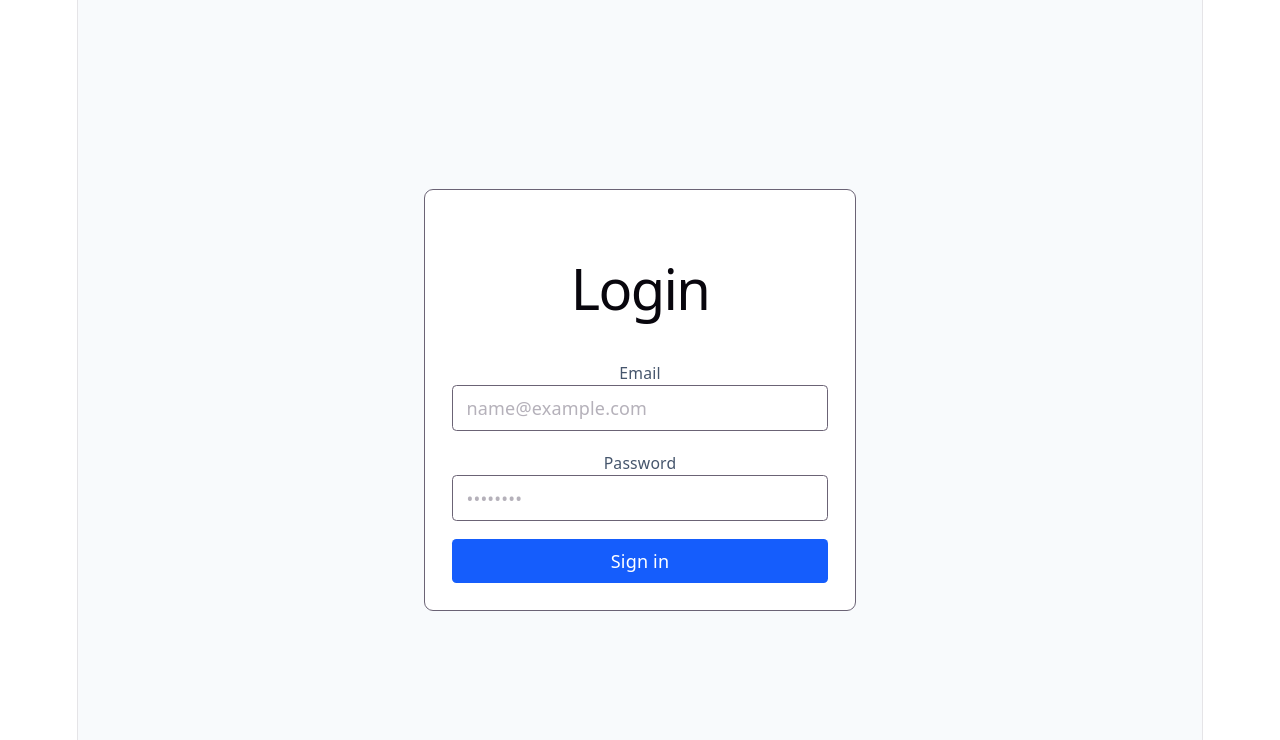
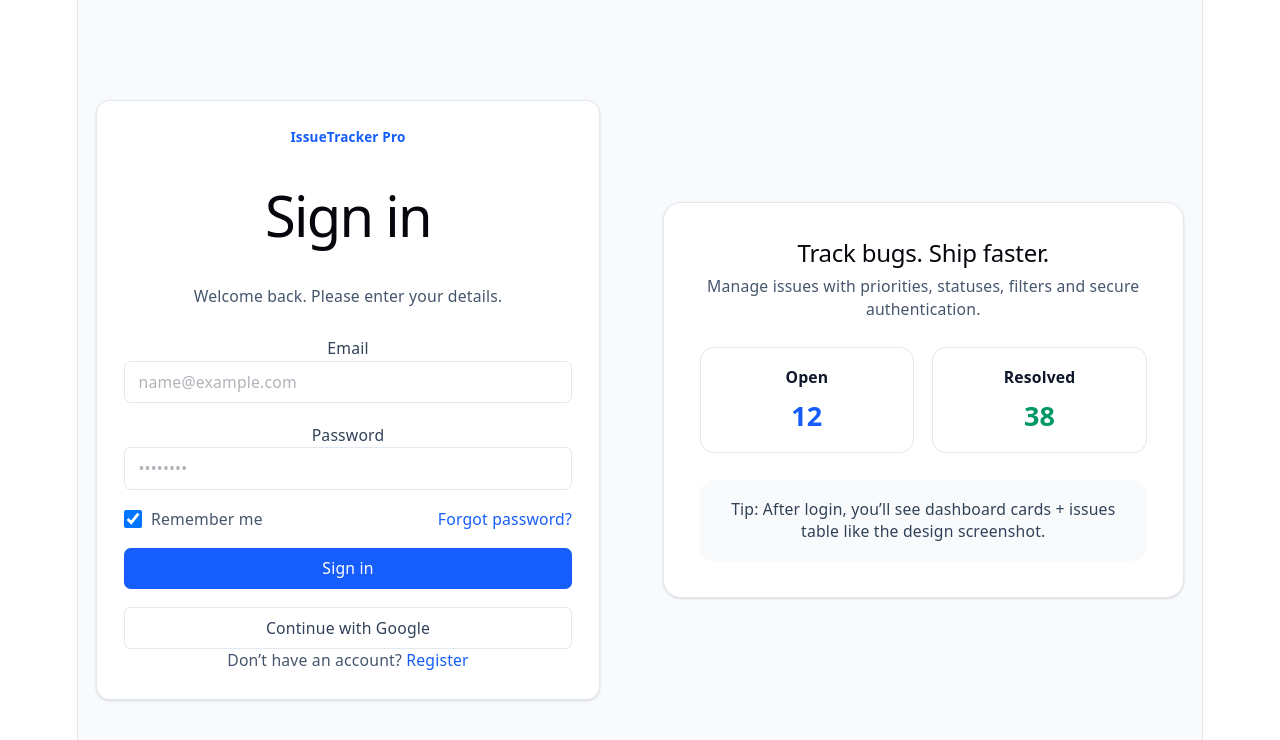
Before and after one commit to DiluTharushika/issue-tracker, a React (Vite) app in the folder frontend/: page /login in a window 1280 px wide. Shown: the top 740 px of the page. Built offline with nearby package versions, Linux system fonts and the light colour scheme; no server answers.

Commit message:
Design login page UI and add reusable button/input components 😊

```diff
--- a/frontend/src/App.tsx
+++ b/frontend/src/App.tsx
@@ -2,13 +2,13 @@ import { Routes, Route, Navigate } from "react-router-dom";
 import ProtectedRoute from "./routes/ProtectedRoute";
 import Login from "./pages/auth/Login";
 import Dashboard from "./pages/dashboard/Dashboard";
-
+import Register from "./pages/auth/Register";
 export default function App() {
   return (
     <Routes>
       <Route path="/" element={<Navigate to="/dashboard" replace />} />
       <Route path="/login" element={<Login />} />
-
+      <Route path="/register" element={<Register />} />
       <Route
         path="/dashboard"
         element={
--- /dev/null
+++ b/frontend/src/components/ui/Button.tsx
@@ -0,0 +1,22 @@
+import type { ButtonHTMLAttributes } from "react";
+
+type Props = ButtonHTMLAttributes<HTMLButtonElement> & {
+  variant?: "primary" | "secondary" | "danger";
+};
+
+/**
+ * Reusable button.
+ * Reason: consistent look for all actions.
+ */
+export default function Button({ variant = "primary", className = "", ...props }: Props) {
+  const base =
+    "inline-flex items-center justify-center rounded-md px-4 py-2 text-sm font-medium transition disabled:opacity-60 disabled:cursor-not-allowed";
+
+  const styles: Record<string, string> = {
+    primary: "bg-blue-600 text-white hover:bg-blue-700",
+    secondary: "border border-slate-200 bg-white text-slate-700 hover:bg-slate-50",
+    danger: "bg-red-600 text-white hover:bg-red-700",
+  };
+
+  return <button {...props} className={[base, styles[variant], className].join(" ")} />;
+}
--- /dev/null
+++ b/frontend/src/components/ui/Input.tsx
@@ -0,0 +1,28 @@
+import type { InputHTMLAttributes } from "react";
+
+type Props = InputHTMLAttributes<HTMLInputElement> & {
+  label?: string;
+  error?: string;
+};
+
+/**
+ * Reusable input with label + error.
+ * Reason: consistent styles across Login/Register/Forms.
+ */
+export default function Input({ label, error, className = "", ...props }: Props) {
+  return (
+    <div className="space-y-1">
+      {label && <label className="text-sm font-medium text-slate-700">{label}</label>}
+      <input
+        {...props}
+        className={[
+          "w-full rounded-md border bg-white px-3 py-2 text-sm outline-none",
+          "border-slate-200 focus:border-blue-500 focus:ring-2 focus:ring-blue-100",
+          error ? "border-red-400 focus:border-red-500 focus:ring-red-100" : "",
+          className,
+        ].join(" ")}
+      />
+      {error && <p className="text-xs text-red-600">{error}</p>}
+    </div>
+  );
+}
--- a/frontend/src/pages/auth/Login.tsx
+++ b/frontend/src/pages/auth/Login.tsx
@@ -1,7 +1,9 @@
 import { useState } from "react";
-import { useNavigate } from "react-router-dom";
+import { Link, useNavigate } from "react-router-dom";
 import { authApi } from "../../api/auth.api";
 import { useAuth } from "../../hooks/useAuth";
+import Input from "../../components/ui/Input";
+import Button from "../../components/ui/Button";
 
 
 export default function Login() {
@@ -10,6 +12,8 @@ export default function Login() {
 
   const [email, setEmail] = useState("");
   const [password, setPassword] = useState("");
+  const [remember, setRemember] = useState(true);
+
   const [err, setErr] = useState<string | null>(null);
   const [loading, setLoading] = useState(false);
 
@@ -21,7 +25,16 @@ export default function Login() {
     try {
       const data = await authApi.login({ email, password });
 
-      // data should contain token
+      // If you want "remember me" behavior:
+      // - remember = store token in localStorage (current approach)
+      // - otherwise you could store in sessionStorage (optional)
+      // For now, we keep localStorage as you already implemented.
+      if (!remember) {
+        // Optional improvement: use sessionStorage instead of localStorage
+        // sessionStorage.setItem("token", data.token);
+        // But since our axios reads localStorage, we keep consistent.
+      }
+
       login(data.token, data.user);
       nav("/dashboard");
     } catch (error: any) {
@@ -32,40 +45,103 @@ export default function Login() {
   };
 
   return (
-    <div className="min-h-screen grid place-items-center bg-slate-50 p-4">
-      <form onSubmit={onSubmit} className="w-full max-w-sm bg-white border rounded-lg p-6 space-y-4">
-        <h1 className="text-xl font-bold text-slate-800">Login</h1>
+    <div className="min-h-screen bg-slate-50">
+      <div className="mx-auto grid min-h-screen max-w-6xl grid-cols-1 items-center gap-10 px-4 py-10 md:grid-cols-2">
+        {/* Left: Card */}
+        <div className="w-full max-w-md rounded-xl border border-slate-200 bg-white p-6 shadow-sm">
+          <div className="mb-6">
+            <div className="text-xs font-semibold text-blue-600">IssueTracker Pro</div>
+            <h1 className="mt-1 text-2xl font-bold text-slate-900">Sign in</h1>
+            <p className="mt-1 text-sm text-slate-600">Welcome back. Please enter your details.</p>
+          </div>
 
-        {err && <div className="text-sm text-red-600">{err}</div>}
+          {err && (
+            <div className="mb-4 rounded-md border border-red-200 bg-red-50 px-3 py-2 text-sm text-red-700">
+              {err}
+            </div>
+          )}
 
-        <div className="space-y-2">
-          <label className="text-sm text-slate-600">Email</label>
-          <input
-            className="w-full border rounded px-3 py-2"
+          <form onSubmit={onSubmit} className="space-y-4">
+            <Input
+              label="Email"
+              placeholder="name@example.com"
               value={email}
               onChange={(e) => setEmail(e.target.value)}
-            placeholder="name@example.com"
+              autoComplete="email"
             />
-        </div>
 
-        <div className="space-y-2">
-          <label className="text-sm text-slate-600">Password</label>
-          <input
-            className="w-full border rounded px-3 py-2"
+            <Input
+              label="Password"
+              placeholder="••••••••"
               type="password"
               value={password}
               onChange={(e) => setPassword(e.target.value)}
-            placeholder="••••••••"
+              autoComplete="current-password"
             />
+
+            <div className="flex items-center justify-between">
+              <label className="flex items-center gap-2 text-sm text-slate-600">
+                <input
+                  type="checkbox"
+                  checked={remember}
+                  onChange={(e) => setRemember(e.target.checked)}
+                  className="h-4 w-4 rounded border-slate-300"
+                />
+                Remember me
+              </label>
+
+              <button type="button" className="text-sm text-blue-600 hover:underline">
+                Forgot password?
+              </button>
             </div>
 
-        <button
-          className="w-full bg-blue-600 text-white rounded px-3 py-2 disabled:opacity-60"
-          disabled={loading}
+            <Button type="submit" className="w-full" disabled={loading}>
+              {loading ? "Signing in..." : "Sign in"}
+            </Button>
+
+            <Button
+              type="button"
+              variant="secondary"
+              className="w-full"
+              onClick={() => alert("Optional: Google OAuth (not required)")}
             >
-          {loading ? "Signing in..." : "Sign in"}
-        </button>
+              Continue with Google
+            </Button>
           </form>
+
+          <p className="mt-6 text-center text-sm text-slate-600">
+            Don’t have an account?{" "}
+            <Link to="/register" className="font-medium text-blue-600 hover:underline">
+              Register
+            </Link>
+          </p>
+        </div>
+
+        {/* Right: Marketing/Preview panel (optional, matches SaaS look) */}
+        <div className="hidden md:block">
+          <div className="rounded-2xl border border-slate-200 bg-white p-8 shadow-sm">
+            <h2 className="text-lg font-semibold text-slate-900">Track bugs. Ship faster.</h2>
+            <p className="mt-2 text-sm text-slate-600">
+              Manage issues with priorities, statuses, filters and secure authentication.
+            </p>
+
+            <div className="mt-6 grid grid-cols-2 gap-4">
+              <div className="rounded-xl border border-slate-200 p-4">
+                <div className="text-sm font-semibold text-slate-900">Open</div>
+                <div className="mt-2 text-2xl font-bold text-blue-600">12</div>
+              </div>
+              <div className="rounded-xl border border-slate-200 p-4">
+                <div className="text-sm font-semibold text-slate-900">Resolved</div>
+                <div className="mt-2 text-2xl font-bold text-emerald-600">38</div>
+              </div>
+            </div>
+
+            <div className="mt-6 rounded-xl bg-slate-50 p-4 text-sm text-slate-700">
+              Tip: After login, you’ll see dashboard cards + issues table like the design screenshot.
+            </div>
+          </div>
+        </div>
+      </div>
     </div>
   );
 }
--- /dev/null
+++ b/frontend/src/pages/auth/Register.tsx
@@ -0,0 +1,19 @@
+import { Link } from "react-router-dom";
+
+export default function Register() {
+  return (
+    <div className="min-h-screen grid place-items-center bg-slate-50 p-4">
+      <div className="w-full max-w-md rounded-xl border border-slate-200 bg-white p-6 shadow-sm">
+        <h1 className="text-2xl font-bold text-slate-900">Register</h1>
+        <p className="mt-2 text-sm text-slate-600">We will build this next.</p>
+
+        <p className="mt-6 text-sm text-slate-600">
+          Already have an account?{" "}
+          <Link to="/login" className="font-medium text-blue-600 hover:underline">
+            Login
+          </Link>
+        </p>
+      </div>
+    </div>
+  );
+}
```
Lines whose indentation alone changed are shown as unchanged.
